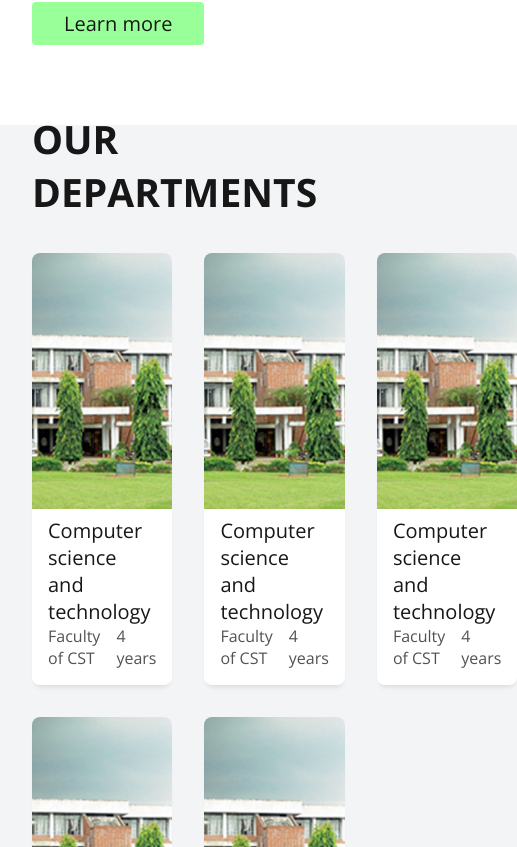
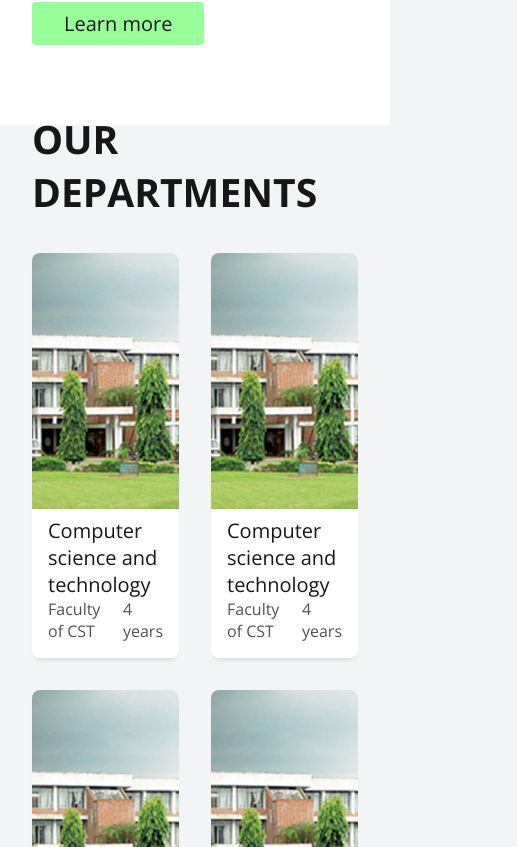
Before and after one commit to al-imam/lpi, a React (Vite) app: page / in a window 390 px wide. Shown: the part 1257-2104 px from the top of the page, 517 px wide, since content can reach past the window. Built offline with nearby package versions, Linux system fonts and the light colour scheme.

Commit message:
add large screen media break point

```diff
--- a/src/components/Departments/departments.module.css
+++ b/src/components/Departments/departments.module.css
@@ -21,3 +21,13 @@
   justify-content: space-between;
   gap: 2rem;
 }
+
+@media only screen and (max-width: 75rem) {
+  .section {
+    max-width: var(--max-width-sm);
+  }
+
+  .cardsContainer {
+    grid-template-columns: repeat(2, 1fr);
+  }
+}
--- a/src/pages/Home/home.module.css
+++ b/src/pages/Home/home.module.css
@@ -15,15 +15,3 @@
   object-fit: cover;
   transition: transform 300ms ease-out, filter 300ms linear;
 }
-
-@media only screen and (max-width: 64rem) {
-  .cardsContainer {
-    grid-template-columns: repeat(2, 1fr);
-  }
-}
-
-@media only screen and (max-width: 48rem) {
-  .cardsContainer {
-    grid-template-columns: repeat(1, 1fr);
-  }
-}
```
